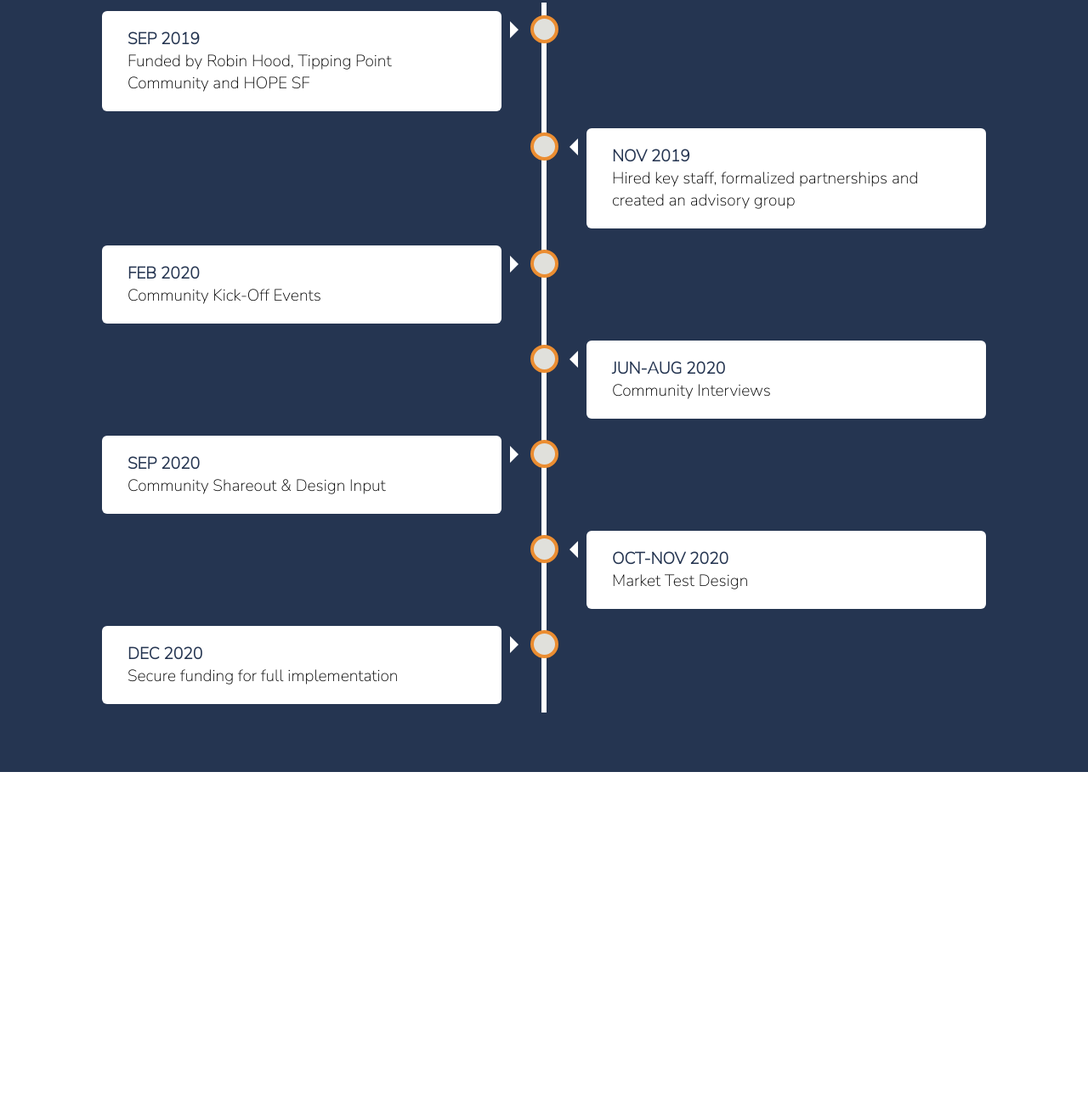
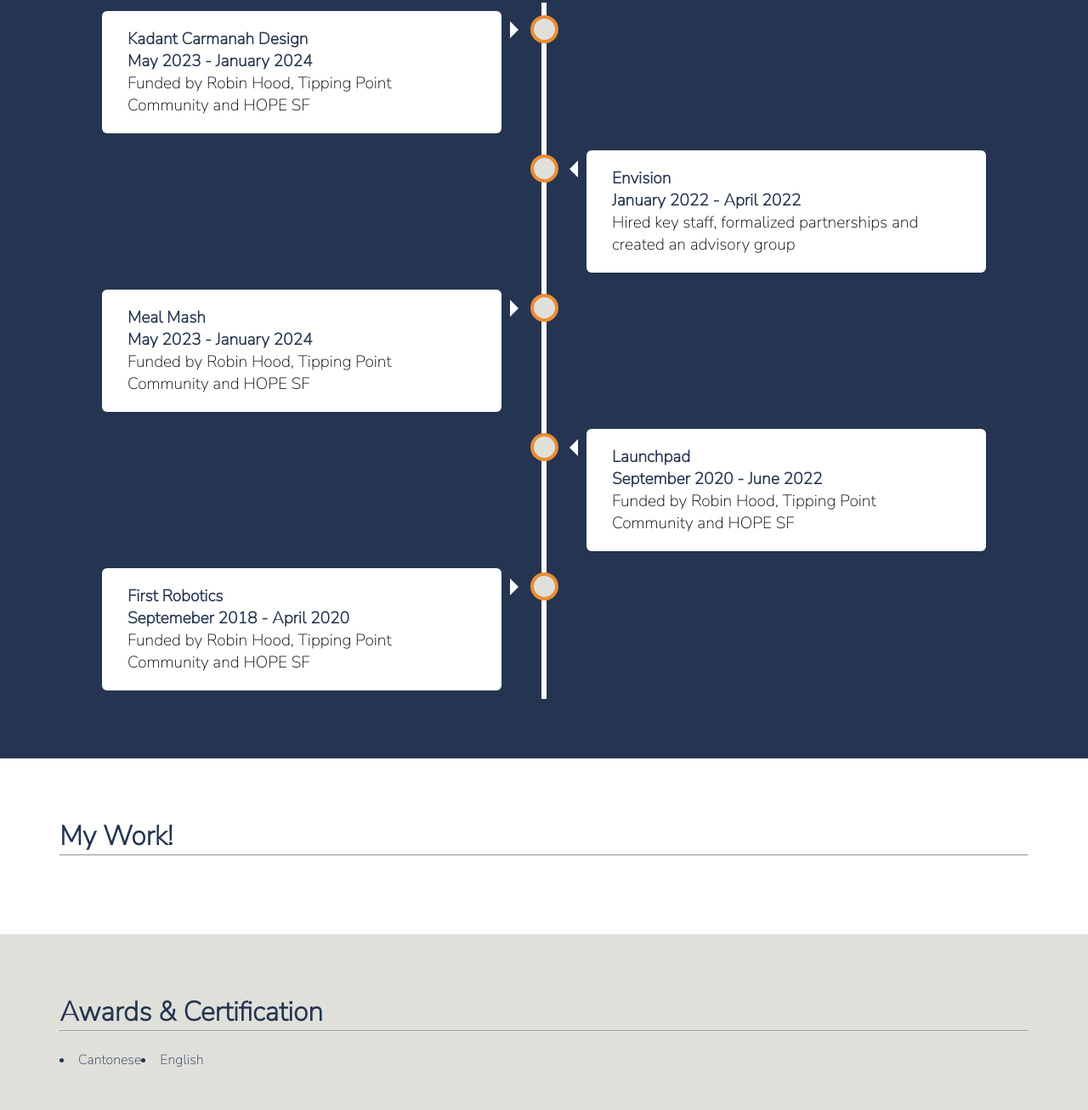
Before and after one commit to Caden-lee/webby, a plain HTML site: page index.html in a window 1280 px wide. Shown: the part 1542-2849 px from the top of the page at 85% size. Before the commit the page ends 2451 px from the top, so only its background shows below. Drawn offline with Linux system fonts and the light colour scheme.

Commit message:
Added Work Experience Timeline

```diff
--- a/index.html
+++ b/index.html
@@ -46,48 +46,53 @@
         <div class="timeline">
             <div class="timeline-container timeline-left">
               <div class="timeline-content">
-                <p class="timeline-date">SEP 2019</p>
+                <p class="timeline-title">Kadant Carmanah Design</p>
+                <p class="timeline-date">May 2023 - January 2024</p>
                 <p class="timeline-copy sqsrte-large">Funded by Robin Hood, Tipping Point Community and HOPE SF</p>
               </div>
             </div>
             <div class="timeline-container timeline-right">
               <div class="timeline-content">
-                <p class="timeline-date">NOV 2019</p>
+                <p class="timeline-title">Envision</p>
+                <p class="timeline-date">January 2022 - April 2022</p>
                 <p class="timeline-copy sqsrte-large">Hired key staff, formalized partnerships and created an advisory group</p>
               </div>
             </div>
             <div class="timeline-container timeline-left">
                 <div class="timeline-content">
-                <p class="timeline-date">FEB 2020</p>
-                <p class="timeline-copy sqsrte-large">Community Kick-Off Events</p>
+                    <p class="timeline-title">Meal Mash</p>
+                    <p class="timeline-date">May 2023 - January 2024</p>
+                    <p class="timeline-copy sqsrte-large">Funded by Robin Hood, Tipping Point Community and HOPE SF</p>
                 </div>
             </div>
             <div class="timeline-container timeline-right">
                 <div class="timeline-content">
-                <p class="timeline-date">JUN-AUG 2020</p>
-                <p class="timeline-copy sqsrte-large">Community Interviews</p>
+                  <p class="timeline-title">Launchpad</p>
+                  <p class="timeline-date">September 2020 - June 2022</p>
+                  <p class="timeline-copy sqsrte-large">Funded by Robin Hood, Tipping Point Community and HOPE SF</p>
                 </div>
             </div>
             <div class="timeline-container timeline-left">
                 <div class="timeline-content">
-                <p class="timeline-date">SEP 2020</p>
-                <p class="timeline-copy sqsrte-large">Community Shareout & Design Input</p>
-              </div>
-            </div>
-              <div class="timeline-container timeline-right">
-              <div class="timeline-content">
-                <p class="timeline-date">OCT-NOV 2020</p>
-                <p class="timeline-copy sqsrte-large">Market Test Design</p>
-              </div>
-            </div>
-            <div class="timeline-container timeline-left">
-              <div class="timeline-content">
-                <p class="timeline-date">DEC 2020</p>
-                <p class="timeline-copy sqsrte-large">Secure funding for full implementation</p>
-              </div>
-            </div>
+                    <p class="timeline-title">First Robotics</p>
+                    <p class="timeline-date">Septemeber 2018  - April 2020</p>
+                    <p class="timeline-copy sqsrte-large">Funded by Robin Hood, Tipping Point Community and HOPE SF</p>
                 </div>
             </div>
 
+        </div>
+    </div>
+    <div class = "projects">
+        <h2>My Work!</h2>
+        <hr>
+        <br>
+    </div>
+    <div class = "awards">
+        <h2>Awards & Certification</h2>
+        <hr>
+        <br>
+            <li>Cantonese</li>
+            <li>English</li>
+    </div>
 </body>
 </html>
--- a/wildstyle.css
+++ b/wildstyle.css
@@ -196,12 +196,28 @@ ul {
 }
 /* Style copy */
 .timeline-date {
-  color: #253551; font-weight: 700;
+  color: #253551; font-weight: 600;
 }
+.timeline-title {
+    color: #253551; font-weight: 800;
+  }
 .timeline-copy {
   color: black !important;
 }
 /* // VERTICAL TIMELINE END // */
+
+.projects{
+    background-color: white;
+    color: #253551;
+    text-align: left;
+    padding: 70px;
+}
+.awards{
+    background-color: #E0E0DB;
+    color: #253551;
+    text-align: left;
+    padding: 70px;
+}
 h1 {
     font-family: 'Nunito Sans', serif;
     font-size: max(50px, 4vw);
```
Lines whose indentation alone changed are shown as unchanged.
